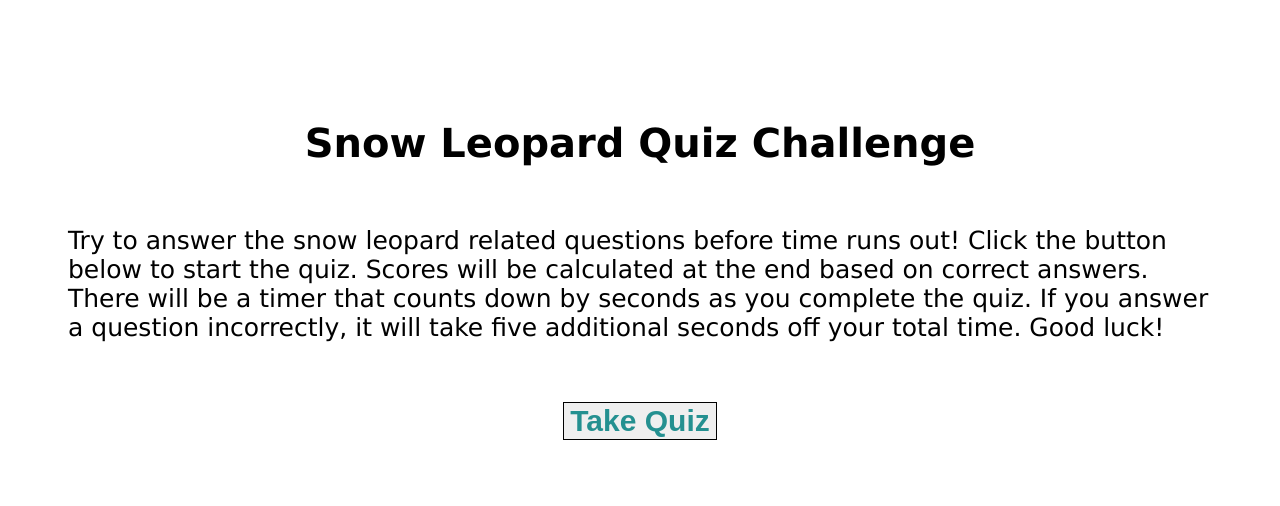
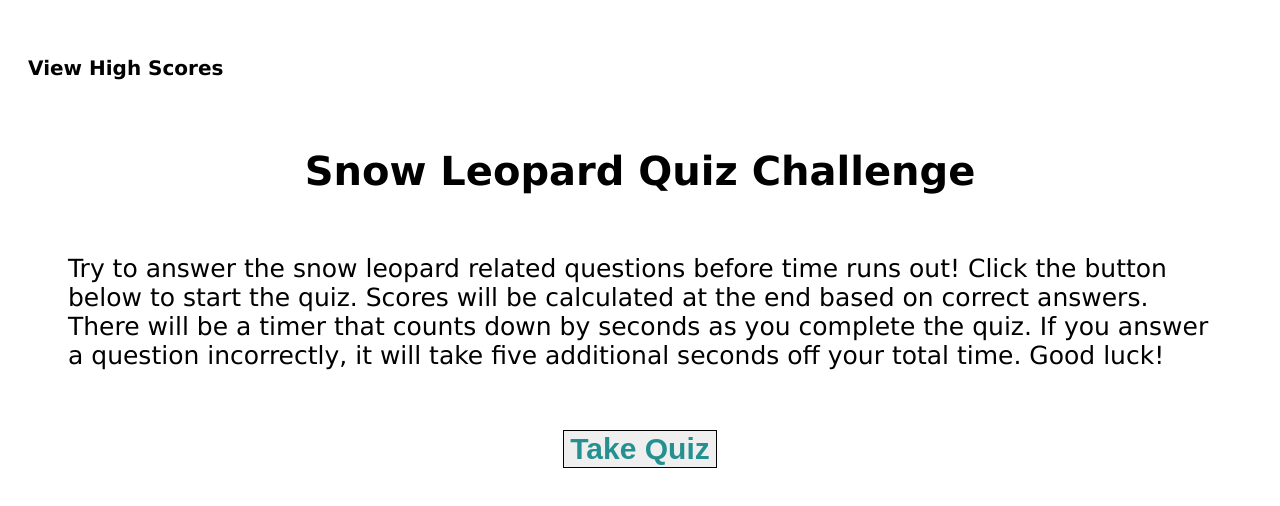
Before and after one commit to lavollmer/timed-quiz, a plain HTML site: page index.html in a window 1280 px wide. Drawn offline with Linux system fonts and the light colour scheme.

Commit message:
final touches

```diff
--- a/assets/css/styles.css
+++ b/assets/css/styles.css
@@ -146,3 +146,16 @@ button#buttonGoBack {
 body {
   display: block;
 }
+
+section#topOfPage {
+  display: flex;
+  flex-direction: row;
+  justify-content: space-between;
+}
+
+h1#viewHighS {
+  display: flex;
+  flex-direction: column;
+  justify-content: center;
+  font-size: 20px;
+}
--- a/assets/js/javascript.js
+++ b/assets/js/javascript.js
@@ -11,6 +11,7 @@ var correct = document.querySelector("#correct");
 var endScreen = document.querySelector("#endScreen")
 var highScoresScreen = document.querySelector('#highScoresScreen')
 var scoreboard = document.querySelector('#scoreboard');
+var viewHighScoresButton = document.querySelector("#viewHighS")
 var questionsCounter = 0;
 
 var winCounter = 0;
--- a/index.html
+++ b/index.html
@@ -9,7 +9,10 @@
 </head>
 
 <body>
-  <h1 id="timer" class="time" style="text-align: right;"></h1>
+  <section id="topOfPage">
+    <h1 id="viewHighS">View High Scores</h1>
+    <h1 id="timer" class="time" style="text-align: right;"></h1>
+  </section>
   <section class="welcomeScreen">
     <h1>Snow Leopard Quiz Challenge</h1>
     <p class="text">Try to answer the snow leopard related questions before time runs out! Click the button below
```
Also changed, not shown: assets/images/snowleopardquiz.png.
